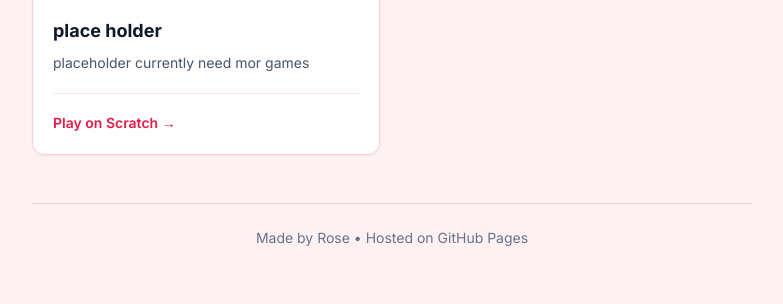
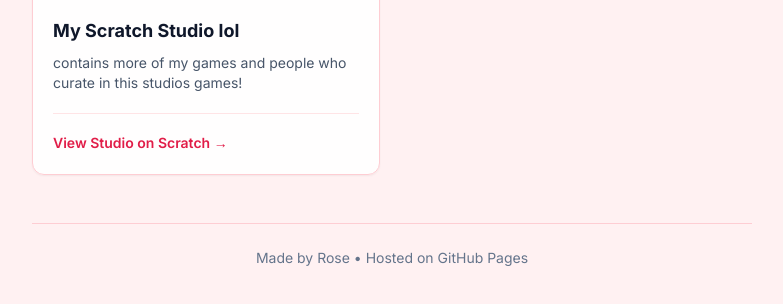
Before and after one commit to Edwardgull/Edwardgull.github.io, a plain HTML site: page index.html in a window 1280 px wide. Shown: the part 1072-1376 px from the top of the page, without its empty margins (248-1031 px from the left). Drawn offline with nearby package versions, Linux system fonts and the light colour scheme.

Commit message:
Update project and studio handling in index.html

```diff
--- a/index.html
+++ b/index.html
@@ -34,7 +34,7 @@
                 "Outside of coding, I like playing video games and listening to music. Feel free to check out my Scratch projects below!"
             ],
 
-            // Add or remove projects here! Just paste the project ID number from the Scratch URL.
+            // Add or remove projects/studios here! Just paste the ID number from the Scratch URL.
             projects: [
                 {
                     id: "1396076583",
@@ -49,9 +49,11 @@
                     buttonText: "Play on Scratch"
                 },
                 {
-                    title: "place holder",
-                    description: "placeholder currently need mor games",
-                    buttonText: "Play on Scratch"
+                    id: "52178524",
+                    type: "text monster",
+                    title: "My Scratch Studio lol",
+                    description: "contains more of my games and people who curate in this studios games!",
+                    buttonText: "View Studio on Scratch"
                 }
             ]
         };
@@ -134,15 +136,21 @@
             aboutContainer.appendChild(p);
         });
 
-        // Build Project Cards
+        // Build Project & Studio Cards
         const projectsGrid = document.getElementById("projects-grid");
         MY_PROFILE.projects.forEach((project, index) => {
             const card = document.createElement("article");
             card.className = "bg-white/90 rounded-xl border border-rose-200 overflow-hidden shadow-sm flex flex-col";
 
-            const thumbUrl = `https://cdn2.scratch.mit.edu/get_image/project/${project.id}_480x360.png`;
-            const fallbackUrl = `https://placehold.co/480x360/f43f5e/ffffff?text=Project+${index + 1}`;
-            const projectUrl = `https://scratch.mit.edu/projects/${project.id}/`;
+            const isStudio = project.type === "studio";
+            const thumbUrl = isStudio
+                ? `https://cdn2.scratch.mit.edu/get_image/gallery/${project.id}_480x360.png`
+                : `https://cdn2.scratch.mit.edu/get_image/project/${project.id}_480x360.png`;
+            const fallbackLabel = isStudio ? `Studio+${index + 1}` : `Project+${index + 1}`;
+            const fallbackUrl = `https://placehold.co/480x360/f43f5e/ffffff?text=${fallbackLabel}`;
+            const projectUrl = isStudio
+                ? `https://scratch.mit.edu/studios/${project.id}/`
+                : `https://scratch.mit.edu/projects/${project.id}/`;
 
             card.innerHTML = `
                 <img src="${thumbUrl}"
```
